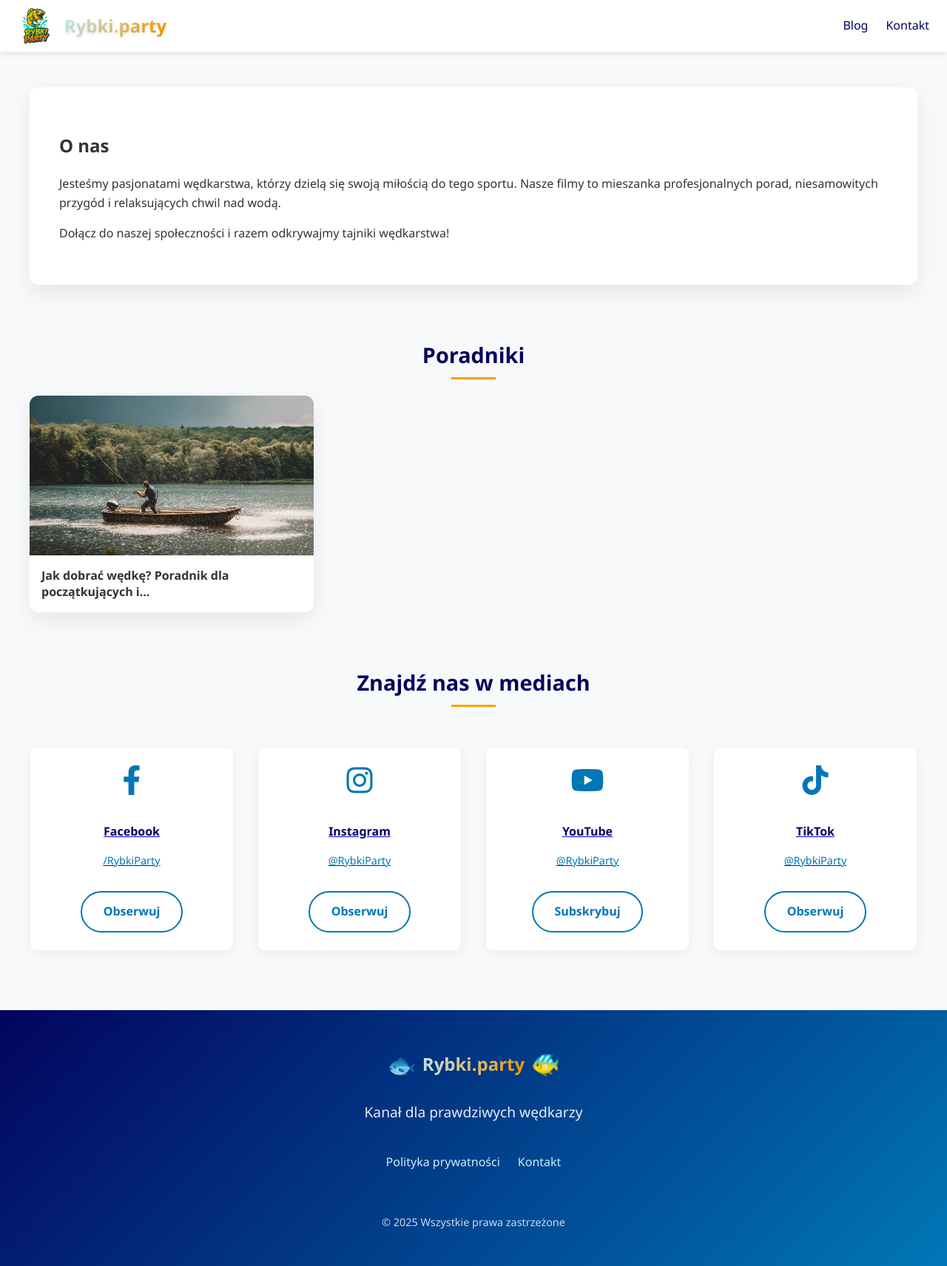
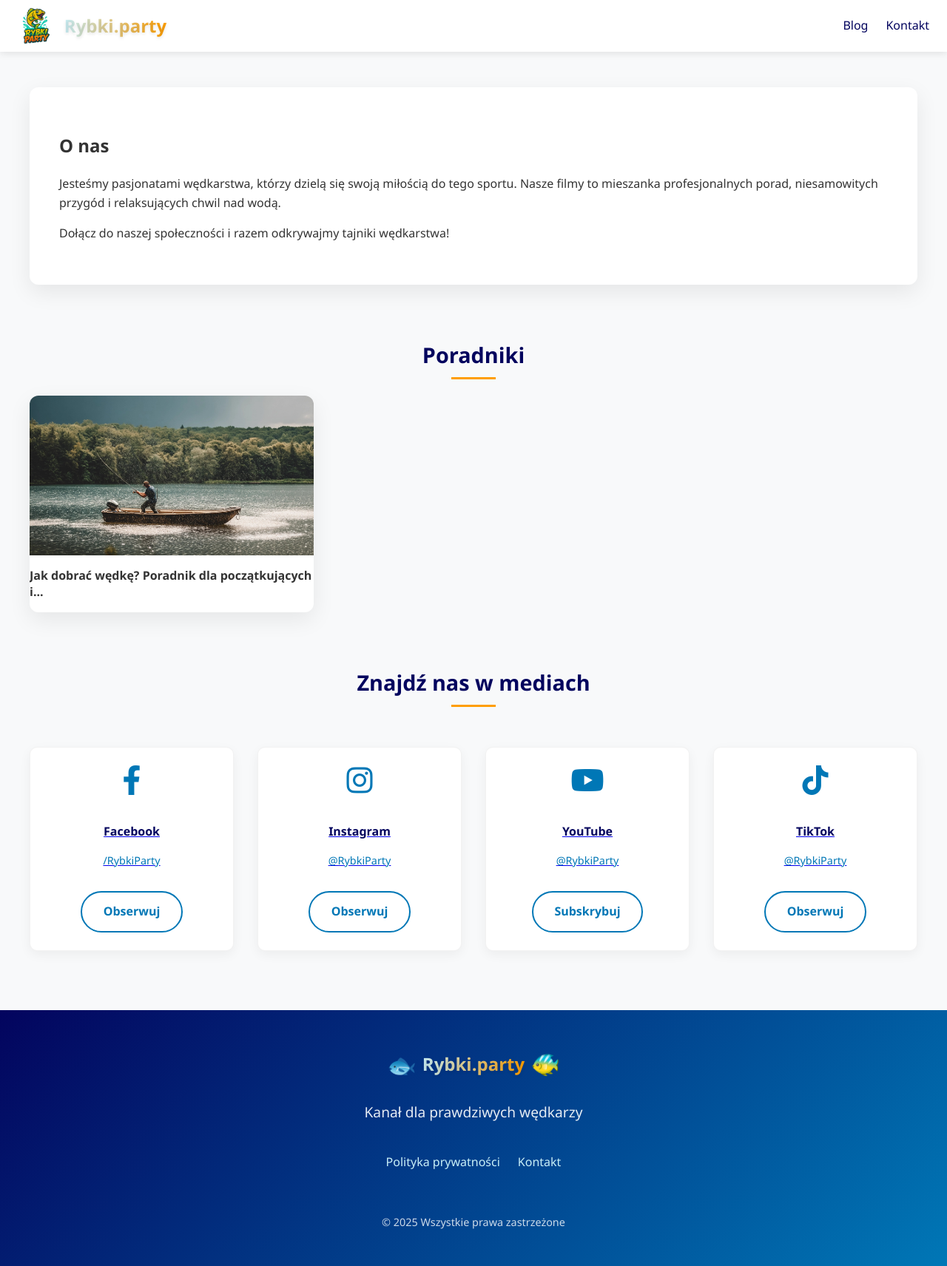
Before and after one commit to hikesilent/rybkiparty, a Jekyll site: the page built from index.md, in a window 1280 px wide. Shown: the whole page at 74% size. Built offline with Jekyll 4.4.1, drawn with Linux system fonts in a browser that asks for light colours.

Commit message:
Add files via upload

```diff
--- a/_includes/posts-section.html
+++ b/_includes/posts-section.html
@@ -79,17 +79,16 @@
 }
 
 .post-title {
-    margin: 0;
-    padding: 1rem;
     font-size: 1rem;
-    line-height: 1.4; /* Wysokość linii */
-    height: 2.8em; /* 2 linie (1.4 x 2) */
-    position: relative;
+    line-height: 1.4;
+    height: 2.8em;
     display: -webkit-box;
     -webkit-line-clamp: 2;
     -webkit-box-orient: vertical;
     overflow: hidden;
+    text-overflow: ellipsis;
     text-align: left;
+    white-space: normal;
 }
 
 /* Responsywność */
@@ -107,13 +106,15 @@
 }
 
 @media (max-width: 480px) {
+    .post-title {
+        font-size: 0.9rem;
+        line-height: 1.4;
+        height: 2.52em; /* 0.9rem * 1.4 * 2 */
+        padding: 0.8rem;
+    }
+
     .posts-grid {
         grid-template-columns: repeat(2, 1fr); /* 2 karty obok siebie na telefonie */
-    }
-
-    .post-title {
-        font-size: 0.9rem;
-        padding: 0.8rem;
     }
 }
 
```
